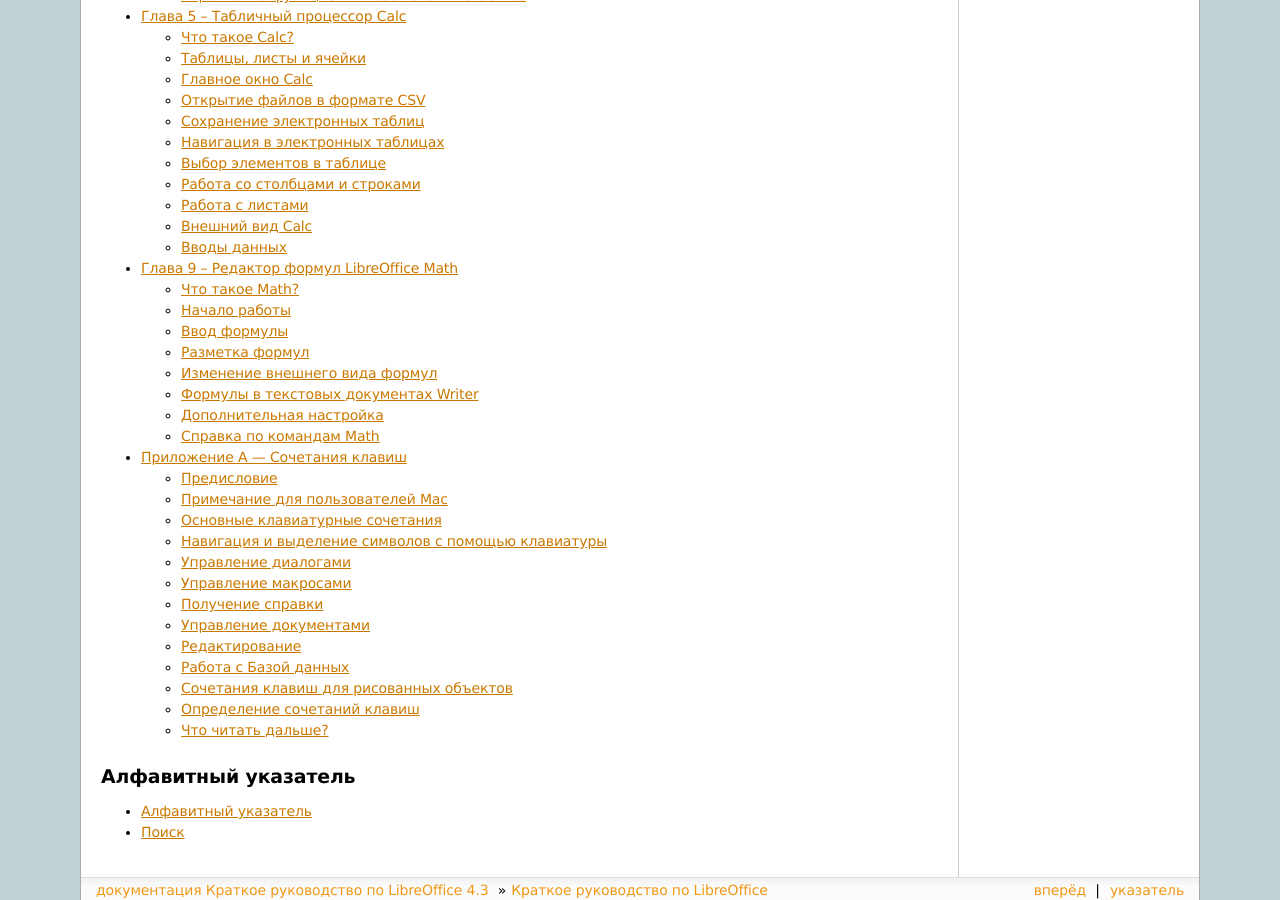
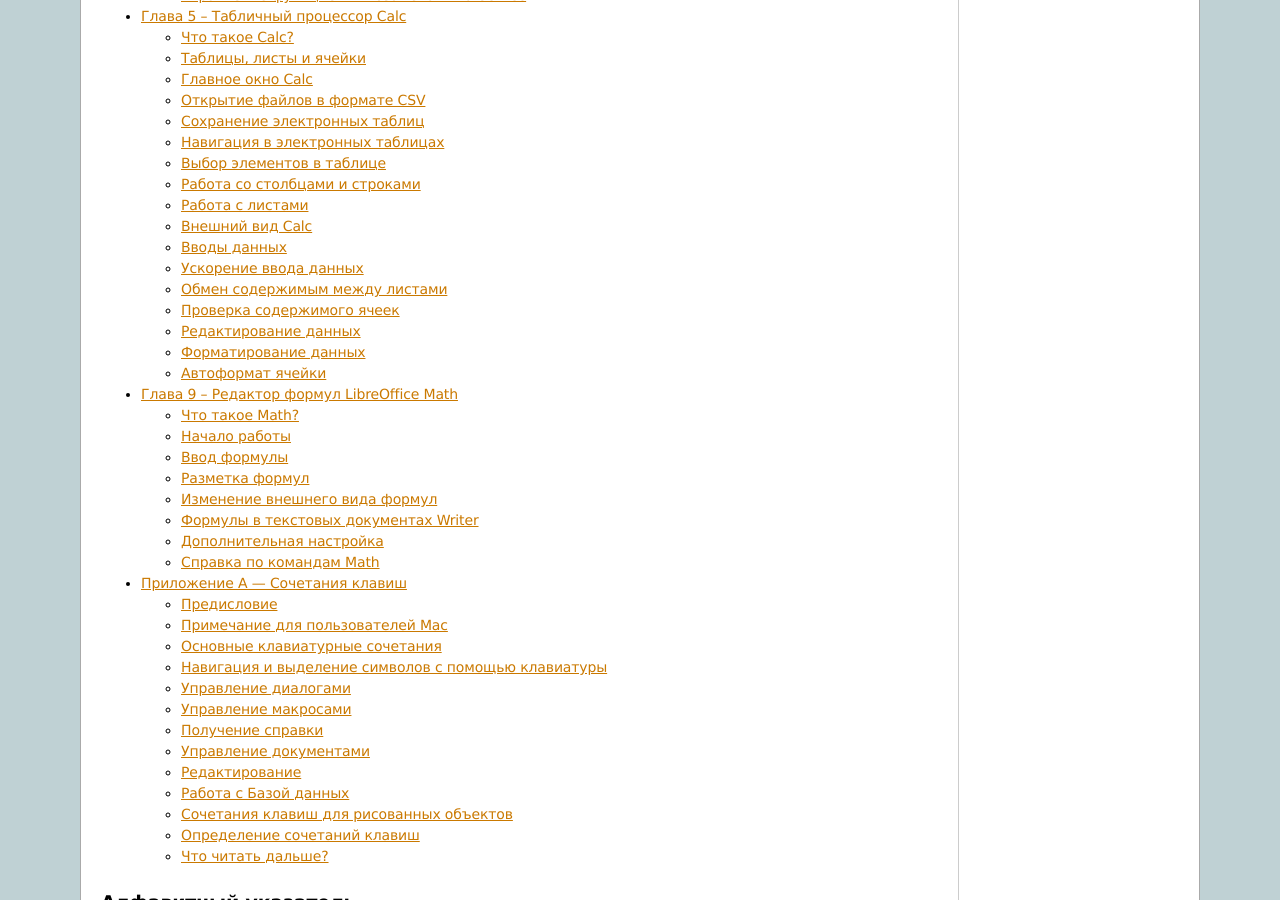
Before and after one commit to LibreRussia/libreoffice-gettingstarted, a Sphinx documentation site: the page built from docs/index.rst, in a window 1280 px wide and 900 px high, scrolled down 1155 px. Built offline with Sphinx 7.4.7, drawn with Linux system fonts in a browser that asks for light colours; formulas are drawn with MathJax 3; part of the change alters nothing that is shown.

Commit message:
Адаптировал раздел Параметры автозамены

```diff
--- a/docs/calc.rst
+++ b/docs/calc.rst
@@ -968,17 +968,37 @@ Calc предоставляет множество способов навига
 Параметры автозамены
 ~~~~~~~~~~~~~~~~~~~~
 
+Calc автоматически применяет множество изменений во время ввода данных с использованием автозамены, если эта функция не отключена. Можно отменить любые изменения с помощью клавиш ``Ctrl + Z`` или вручную, возвращаясь к моменту до изменения.
+
+Чтобы изменить параметры автозамены выберите в меню *Сервис* одноименный пункт, чтобы открыть диалог *Автозамена*.
+
+.. _ch5-lo-screen-034:
+
+.. figure:: _static/chapter5/ch5-lo-screen-034.png
+    :scale: 40%
+    :align: center
+    :alt: Диалог Автозамена
+
+    Диалог *Автозамена*
+
 Замена
 """"""
+
+Редактируйте таблицу замен для автоматического исправления или замены слов и сокращений в документе.
 
 Исключения
 """"""""""
 
+Укажите сокращения или сочетания букв, которые LibreOffice должен игнорировать при автоматической коррекции.
+
 Параметры
 """"""""""
 
-Выберите параметры для автоматической замены ошибок во введённых вами данных и нажмите кнопку OK.
+Выберите параметры для автоматической замены ошибок во введённых вами данных и нажмите кнопку *OK*.
 Национальные параметры
+
+Национальные параметры
+""""""""""""""""""""""
 
 Укажите параметры автозамены кавычек и параметры, которые являются специфическими для языка текста.
 
@@ -990,4 +1010,90 @@ Calc предоставляет множество способов навига
 Отключение автоматических изменений
 """""""""""""""""""""""""""""""""""
 
-Некоторые параметры автозамены применяются при нажатии пробела после ввода данных. Чтобы выключить или включить автозамену Calc, перейдите в меню Сервис > Содержимое ячейки и снимите флажок с пункта Автоввод.
+Некоторые параметры автозамены применяются при нажатии пробела после ввода данных. Чтобы выключить или включить автозамену Calc, перейдите в меню :menuselection:`С&ервис --> Содер&жимое ячейки` и снимите флажок с пункта *Автоввод*.
+
+---------------
+
+Ускорение ввода данных
+----------------------
+
+Использование инструмента Заполнить
+~~~~~~~~~~~~~~~~~~~~~~~~~~~~~~~~~~~
+
+Использование заполнения рядов
+""""""""""""""""""""""""""""""
+
+
+Определение заполнения рядов
+""""""""""""""""""""""""""""
+
+Использование списков выбора
+~~~~~~~~~~~~~~~~~~~~~~~~~~~~
+
+---------------------
+
+Обмен содержимым между листами
+------------------------------
+
+Проверка содержимого ячеек
+--------------------------
+
+
+Редактирование данных
+---------------------
+
+Удаление данных
+~~~~~~~~~~~~~~~
+
+Удаление только данных
+""""""""""""""""""""""
+
+Удаление данных и форматирования
+""""""""""""""""""""""""""""""""
+
+Замена данных
+~~~~~~~~~~~~~
+
+
+Редактирование данных
+~~~~~~~~~~~~~~~~~~~~~
+
+Используя клавиатуру
+""""""""""""""""""""
+
+Используя мышь
+""""""""""""""
+
+--------------
+
+Форматирование данных
+---------------------
+
+Несколько строк текста
+~~~~~~~~~~~~~~~~~~~~~~
+
+Автоматическое размещение
+"""""""""""""""""""""""""
+
+Разрывы строк вручную
+"""""""""""""""""""""
+
+Уменьшение текста для полного размещения его в ячейке
+~~~~~~~~~~~~~~~~~~~~~~~~~~~~~~~~~~~~~~~~~~~~~~~~~~~~~
+
+Форматирование чисел
+~~~~~~~~~~~~~~~~~~~~
+
+Форматирование шрифта
+~~~~~~~~~~~~~~~~~~~~~
+
+Форматирование границ ячеек
+~~~~~~~~~~~~~~~~~~~~~~~~~~~
+
+Форматирование фона ячейки
+~~~~~~~~~~~~~~~~~~~~~~~~~~
+
+------------
+
+Автоформат ячейки
+-----------------
```
Also changed, not shown: docs/_static/chapter5/ch5-lo-screen-034.png (added), 4 other files.
